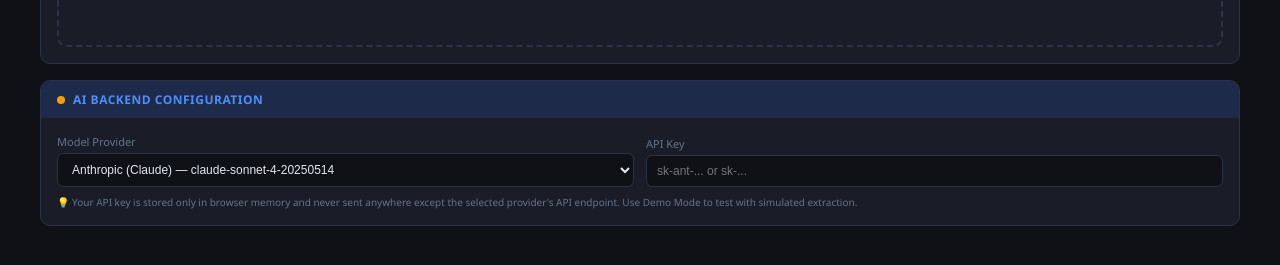
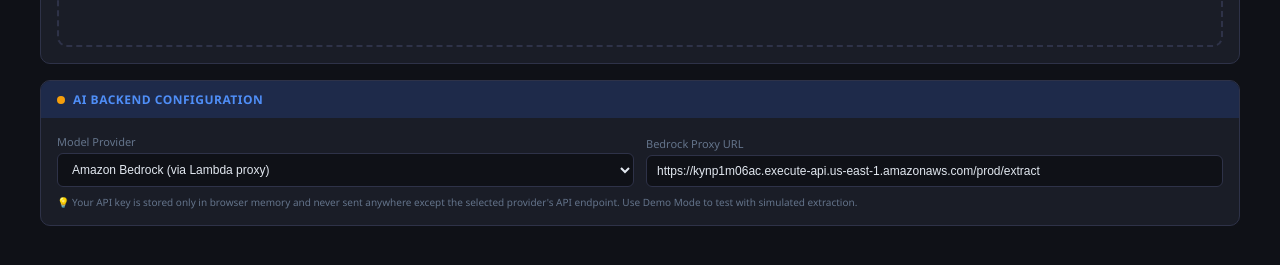
Before and after one commit to eda83536/eda83536.github.io, a plain HTML site: page wireless-systems-sage/spectrum-analyzer-cv.html in a window 1280 px wide. Shown: the part 287-552 px from the top of the page. Drawn offline with Linux system fonts and the light colour scheme.

Commit message:
feat: Pre-configure Bedrock proxy URL in Spectrum CV tool

```diff
--- a/wireless-systems-sage/spectrum-analyzer-cv.html
+++ b/wireless-systems-sage/spectrum-analyzer-cv.html
@@ -104,7 +104,7 @@
         <select id="aiProvider" style="width:100%;padding:8px 10px;background:var(--input-bg);border:1px solid var(--border);border-radius:6px;color:var(--text);font-size:12px" onchange="updateProviderUI()">
           <option value="anthropic">Anthropic (Claude) — claude-sonnet-4-20250514</option>
           <option value="openai">OpenAI — gpt-4o</option>
-          <option value="bedrock_proxy">Amazon Bedrock (via Lambda proxy)</option>
+          <option value="bedrock_proxy" selected>Amazon Bedrock (via Lambda proxy)</option>
           <option value="demo">🎯 Demo Mode (no API key needed)</option>
         </select>
       </div>
@@ -114,7 +114,7 @@
       </div>
       <div id="proxyUrlGroup" style="display:none">
         <label style="font-size:11px;color:var(--muted);display:block;margin-bottom:4px">Bedrock Proxy URL</label>
-        <input type="text" id="proxyUrl" placeholder="https://xxxxxxxx.execute-api.us-east-1.amazonaws.com/Prod/extract" style="width:100%;padding:8px 10px;background:var(--input-bg);border:1px solid var(--border);border-radius:6px;color:var(--text);font-size:12px">
+        <input type="text" id="proxyUrl" placeholder="https://xxxxxxxx.execute-api.us-east-1.amazonaws.com/Prod/extract" value="https://kynp1m06ac.execute-api.us-east-1.amazonaws.com/prod/extract" style="width:100%;padding:8px 10px;background:var(--input-bg);border:1px solid var(--border);border-radius:6px;color:var(--text);font-size:12px">
       </div>
     </div>
     <div style="margin-top:8px;font-size:10px;color:var(--muted)">
@@ -625,6 +625,7 @@
 // ═══════════════════════════════════════════════════════════════════
 const savedTheme = localStorage.getItem('rfdesense_theme') || 'dark';
 document.documentElement.setAttribute('data-theme', savedTheme);
+updateProviderUI();
 </script>
 </body>
 </html>
```
